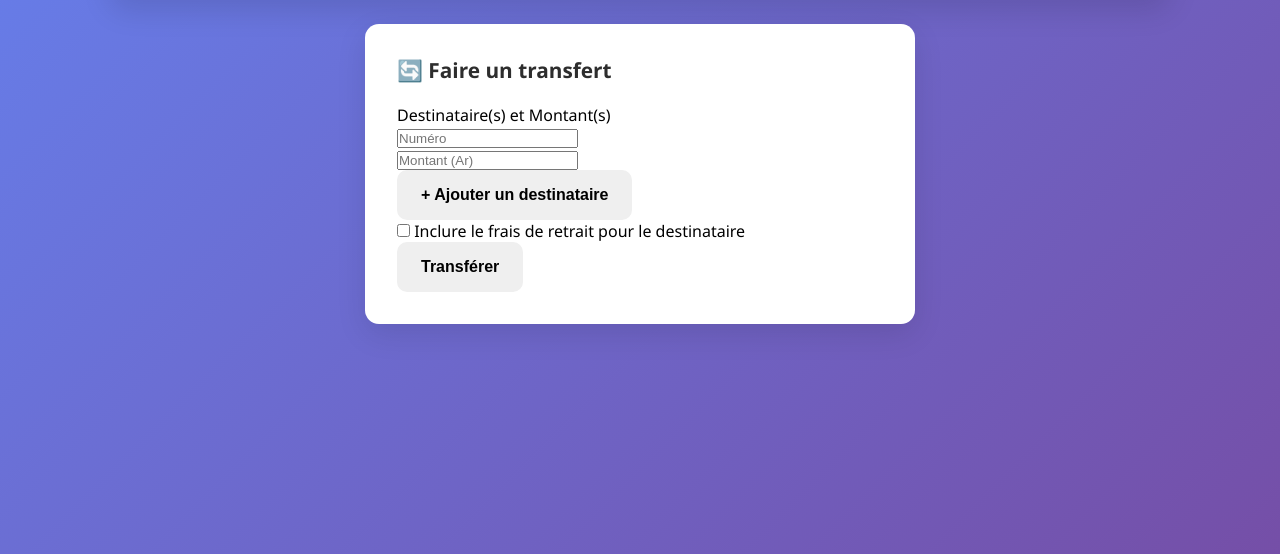
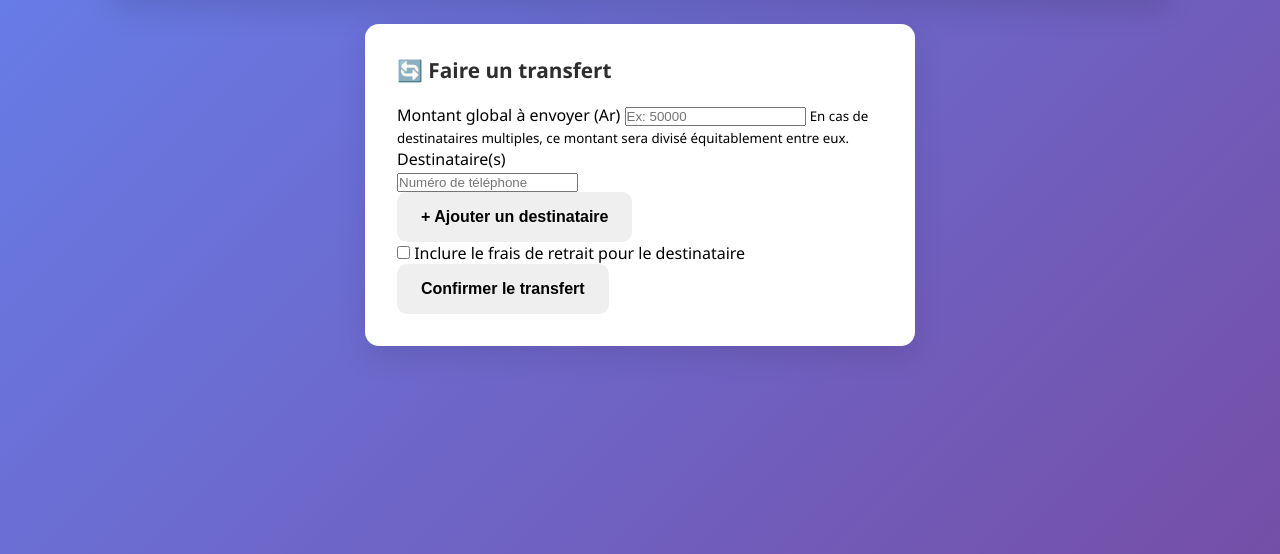
Before and after one commit to randianina07/finalS4, a CodeIgniter 4 app: the page made by app/Views/client/transfert.php in a window 1280 px wide. Shown: the part 99-653 px from the top of the page. Run offline with PHP 8.4 and a stand-in for CodeIgniter, Linux system fonts and the light colour scheme; the template is opened without the code that fills it, so the values that code supplies are empty; some libraries are stand-ins or nearby versions.

Commit message:
correction code

```diff
--- a/app/Config/Routes.php
+++ b/app/Config/Routes.php
@@ -25,7 +25,7 @@ $routes->group('client', ['filter' => 'client'], function($routes){
     $routes->post('retrait','OperationsController::retrait');
 
     $routes->get('transfert','ClientController::transfert');
-    $routes->post('transfert','OperationsController::transfert');
+    $routes->post('transfert','OperationsController::effectuerTransfert');
 
     $routes->get('historique', 'ClientController::getHistorique');
 });
--- a/app/Views/client/transfert.php
+++ b/app/Views/client/transfert.php
@@ -5,19 +5,39 @@
     <div class="page-card" style="max-width:550px; margin: 0 auto;">
         <h2>🔄 Faire un transfert</h2>
 
+        <!-- Alertes de retour -->
+        <?php if (session()->getFlashdata('error')) : ?>
+            <div class="alert alert-danger mb-3">
+                <?= session()->getFlashdata('error') ?>
+            </div>
+        <?php endif; ?>
+
+        <?php if (session()->getFlashdata('success')) : ?>
+            <div class="alert alert-success mb-3">
+                <?= session()->getFlashdata('success') ?>
+            </div>
+        <?php endif; ?>
+
         <form method="post" action="/client/transfert">
 
-            <div id="destinataires-container">
-                <label class="form-label">Destinataire(s) et Montant(s)</label>
+            <!-- Champ Montant Unique -->
+            <div class="mb-3">
+                <label for="montant" class="form-label font-weight-bold">Montant global à envoyer (Ar)</label>
+                <input type="number" name="montant" id="montant" min="1" step="1" class="form-control" placeholder="Ex: 50000" required>
+                <small class="text-muted d-block mt-1">
+                    En cas de destinataires multiples, ce montant sera divisé équitablement entre eux.
+                </small>
+            </div>
+
+            <!-- Liste dynamique des destinataires -->
+            <div id="destinataires-container" class="mb-2">
+                <label class="form-label font-weight-bold">Destinataire(s)</label>
 
                 <div class="row g-2 mb-2 destinataire-row">
-                    <div class="col-7">
-                        <input type="text" name="numero_destinataire[]" class="form-control" placeholder="Numéro" required>
+                    <div class="col-10">
+                        <input type="text" name="numero_destinataire[]" class="form-control" placeholder="Numéro de téléphone" required>
                     </div>
-                    <div class="col-4">
-                        <input type="number" name="montant[]" min="1" step="1" class="form-control" placeholder="Montant (Ar)" required>
-                    </div>
-                    <div class="col-1 text-end">
+                    <div class="col-2 text-end">
                         <button type="button" class="btn btn-outline-danger btn-sm w-100 remove-dest-btn" style="display:none;">&times;</button>
                     </div>
                 </div>
@@ -27,6 +47,7 @@
                 <button type="button" id="add-dest-btn" class="btn btn-outline-secondary btn-sm">+ Ajouter un destinataire</button>
             </div>
 
+            <!-- Option Frais de retrait (Envoi unique seulement) -->
             <div id="frais-retrait-wrapper" class="form-check mb-4">
                 <input type="checkbox" name="retrait" value="1" id="retrait" class="form-check-input">
                 <label class="form-check-label" for="retrait">
@@ -34,7 +55,7 @@
                 </label>
             </div>
 
-            <button type="submit" class="btn btn-primary w-100">Transférer</button>
+            <button type="submit" class="btn btn-primary w-100">Confirmer le transfert</button>
         </form>
     </div>
 
@@ -48,12 +69,12 @@
             function toggleOptions() {
                 const rows = container.querySelectorAll('.destinataire-row');
 
-                rows.forEach((row, index) => {
+                rows.forEach((row) => {
                     const deleteBtn = row.querySelector('.remove-dest-btn');
                     deleteBtn.style.display = rows.length > 1 ? 'block' : 'none';
                 });
 
-
+                // Si envoi multiple, on masque l'option frais de retrait
                 if (rows.length > 1) {
                     checkboxWrapper.style.display = 'none';
                     checkboxInput.checked = false;
@@ -62,18 +83,16 @@
                 }
             }
 
-
             addBtn.addEventListener('click', function () {
                 const firstRow = container.querySelector('.destinataire-row');
                 const newRow = firstRow.cloneNode(true);
 
-                newRow.querySelectorAll('input').forEach(input => input.value = '');
+                newRow.querySelector('input').value = '';
 
                 container.appendChild(newRow);
                 toggleOptions();
             });
 
-            // Supprimer une ligne via la délégation d'événements
             container.addEventListener('click', function (e) {
                 if (e.target.classList.contains('remove-dest-btn')) {
                     e.target.closest('.destinataire-row').remove();
```
Also changed, not shown: app/Controllers/OperationsController.php (+44 -29 lines), app/Models/Reseaux.php (+20 -18 lines).
